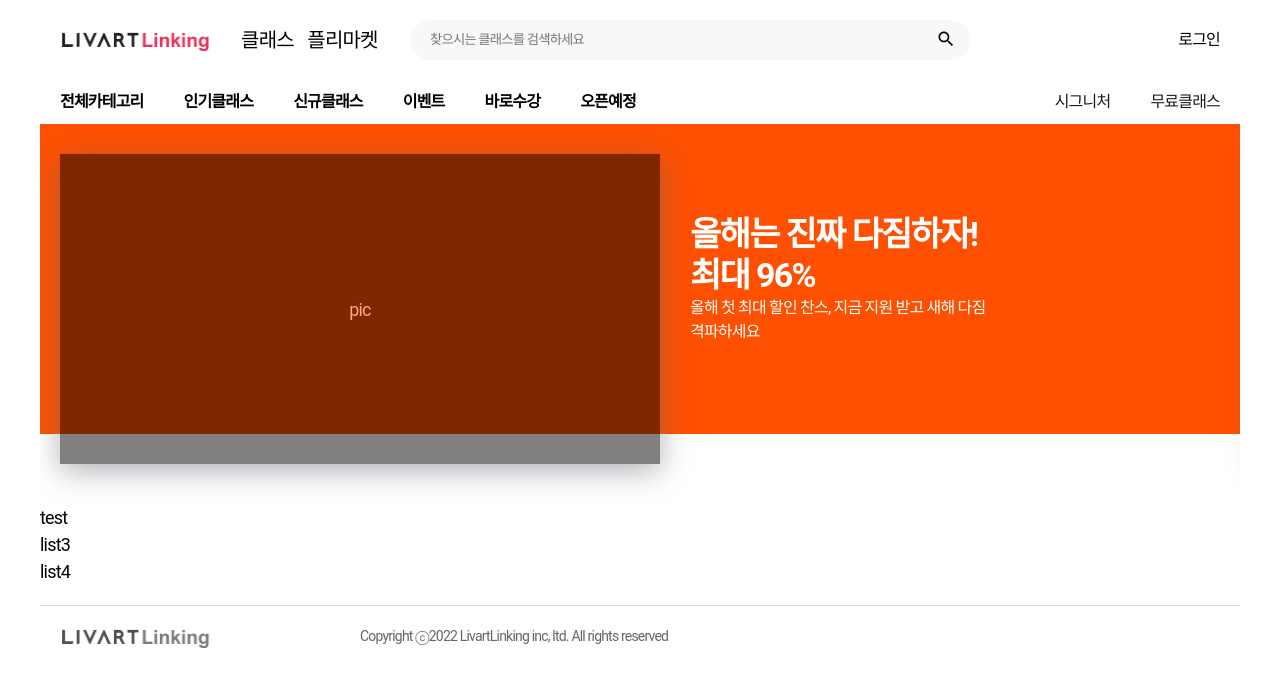
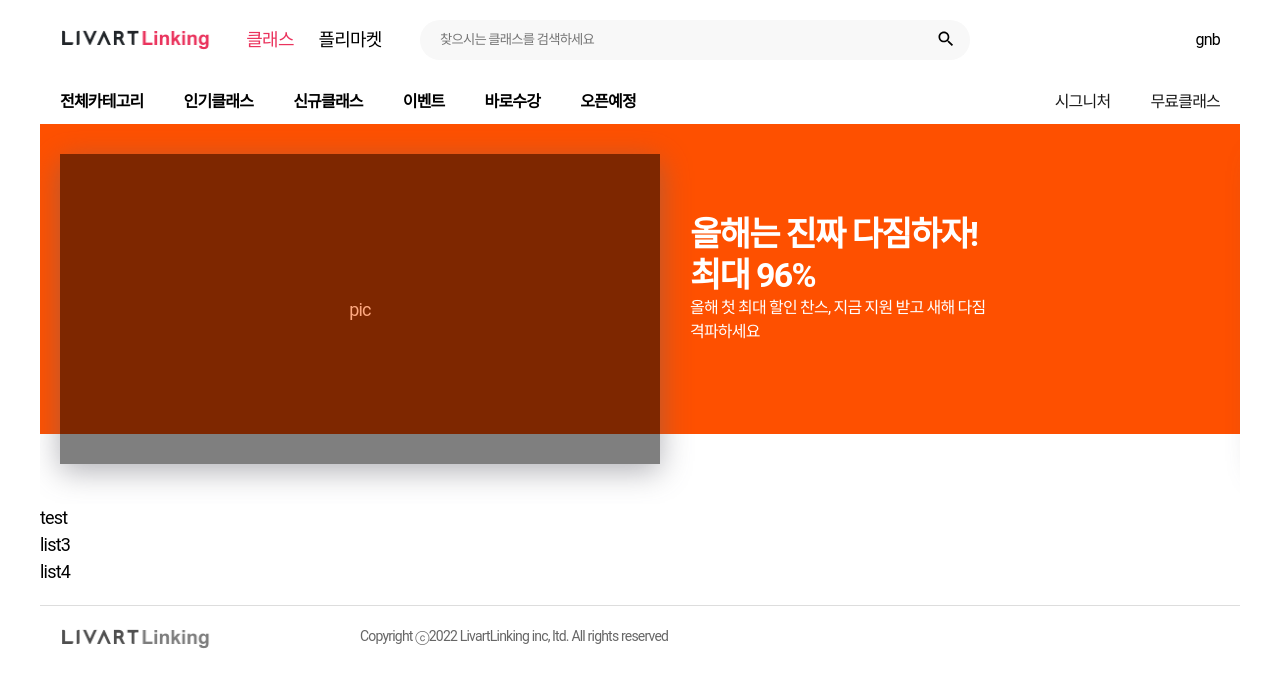
Before and after one commit to ferrari219/lvtlinking, a React (Create React App) app: page / in a window 1280 px wide. Shown: the top 686 px of the page. Built offline with nearby package versions, Linux system fonts and the light colour scheme; a web font is replaced by a local one.

Commit message:
tabUl 수정

```diff
--- a/src/components/02_Molecules/TabUl/TabUl.jsx
+++ b/src/components/02_Molecules/TabUl/TabUl.jsx
@@ -1,16 +1,24 @@
-import React from 'react';
+import React, { useState, useCallback } from 'react';
 /** @jsxImportSource @emotion/react */
 import { css } from '@emotion/react';
 import theme from 'styles/theme';
-import { Link } from 'react-router-dom';
+// import { Link } from 'react-router-dom';
 
 const TabUl = () => {
+	const [now, setNow] = useState('/');
+	const onClick = useCallback((lnk) => {
+		// console.log('tabChange');
+		setNow(lnk);
+	}, []);
 	return (
 		<ul css={tabulStyle}>
 			{data &&
 				data.map(({ id, name, lnk }) => (
-					<li key={id}>
-						<Link to={lnk}>{name}</Link>
+					<li key={id} className={now === lnk ? 'is-active' : null}>
+						<button type="button" onClick={() => onClick(lnk)}>
+							{name}
+						</button>
+						{/* <Link to={lnk}>{name}</Link> */}
 					</li>
 				))}
 		</ul>
@@ -26,11 +34,12 @@ const data = [
 	{
 		id: 1,
 		name: '플리마켓',
-		lnk: '/',
+		lnk: '/flea',
 	},
 ];
 
-const tabulStyle = css`
+const tabulStyle = () => {
+	return css`
 		display: flex;
 		flex-direction: row;
 		justify-content: center;
@@ -38,21 +47,24 @@ const tabulStyle = css`
 		& > li {
 			flex: 1;
 			/* border: 1px solid red; */
-		a {
+			button {
 				display: flex;
 				justify-content: center;
 				align-items: center;
 				width: 100%;
-			font-size: ${theme.size.lg};
+				background: transparent;
+				border: none;
+				font-size: ${theme.size.md};
 				font-weight: 400;
 			}
 			&:hover,
 			&.is-active {
-			a {
+				button {
 					color: ${theme.color.main};
 				}
 			}
 		}
 	`;
+};
 
 export default TabUl;
--- a/src/components/03_Organisms/Header/Header.jsx
+++ b/src/components/03_Organisms/Header/Header.jsx
@@ -23,7 +23,7 @@ const Header = () => {
 						<SearchForm />
 					</div>
 				</div>
-        <div className="right">로그인</div>
+				<div className="right">gnb</div>
 			</div>
 			<nav className="mid">
 				<div className="left">
@@ -54,6 +54,8 @@ const headerStyle = css`
 			// background-color: red;
 			& > .logo {
 				flex: 0 0 15rem;
+				position: relative;
+				bottom: 0.2rem;
 				/* border: 1px solid red; */
 				img {
 					display: block;
@@ -62,7 +64,7 @@ const headerStyle = css`
 				}
 			}
 			& > .tab {
-        flex: 0 0 15rem;
+				flex: 0 0 16rem;
 				margin: 0 2rem;
 			}
 			& > .sch {
--- a/src/components/App.jsx
+++ b/src/components/App.jsx
@@ -1,6 +1,7 @@
 import { Route, Routes } from 'react-router-dom';
 import Globals from 'styles/Globals';
 import Home from '../routers/Home';
+import Flea from 'routers/Flea';
 import Detail from '../routers/Detail';
 
 function App() {
@@ -8,8 +9,9 @@ function App() {
 		<>
 			<Globals />
 			<Routes>
-				<Route path="/" element={<Home />} />
-				<Route path="/:id" element={<Detail />} />
+				<Route path="/" element={<Home />} /> {/* 클래스 */}
+				<Route path="/flea" element={<Flea />} /> {/* 플리마켓 */}
+				<Route path="/detail/:id" element={<Detail />} />
 			</Routes>
 		</>
 	);
--- /dev/null
+++ b/src/routers/Flea.jsx
@@ -0,0 +1,7 @@
+import React from 'react';
+
+const Flea = () => {
+	return <div>Flea</div>;
+};
+
+export default Flea;
```
Lines whose indentation alone changed are shown as unchanged.
